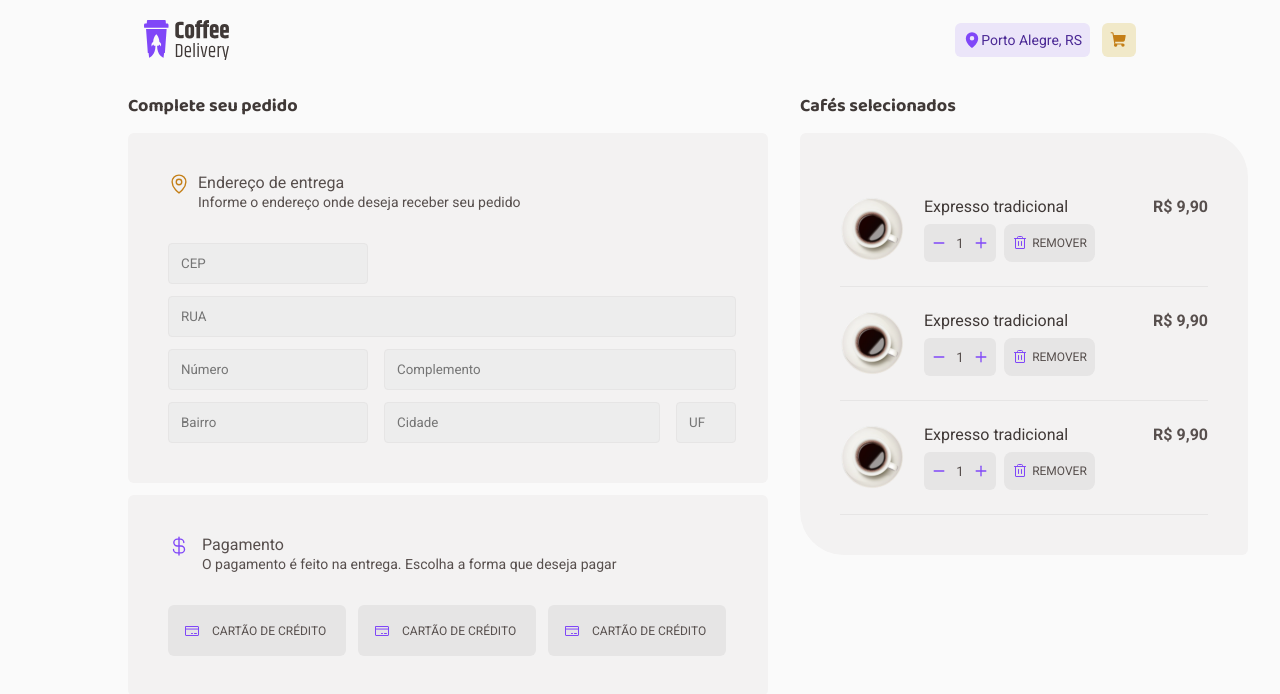
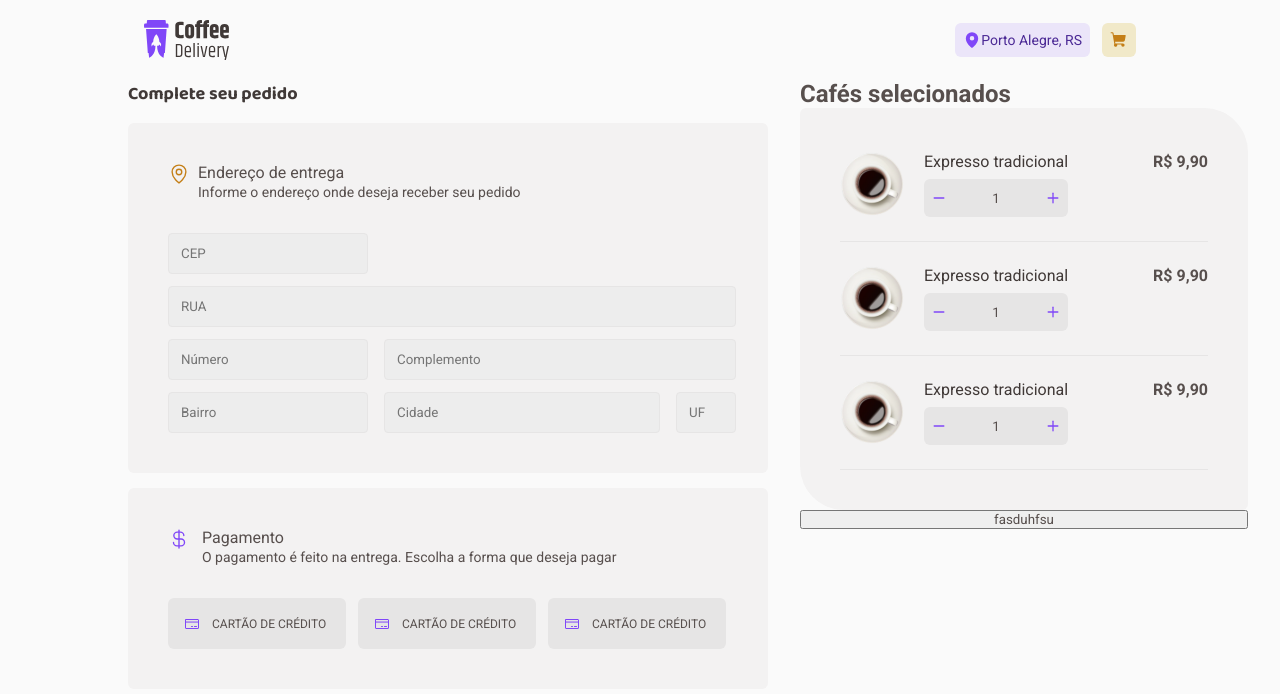
Before and after one commit to MayconSlv/Coffee-Delivery, a React (Vite) app: page /Checkout in a window 1280 px wide. Shown: the top 694 px of the page. Built offline with nearby package versions, Linux system fonts and the light colour scheme.

Commit message:
addresform component organization

```diff
--- a/src/pages/Checkout/components/AddressForm/index.tsx
+++ b/src/pages/Checkout/components/AddressForm/index.tsx
@@ -1,28 +1,13 @@
-import { MapPin } from 'phosphor-react'
-import { AddressTitle } from '../AddressTitle'
-import { AddressFormContainer, InputsLayout } from './styles'
-import { useTheme } from 'styled-components'
+import { AddressFormContainer } from './styles'
+import { AddressFormInputs } from './AddressForm'
+import { PaymentMethod } from '../PaymentMethod'
 
 export function AddressForm() {
-  const { colors } = useTheme()
-
   return (
     <AddressFormContainer>
-      <AddressTitle
-        title='Endereço de entrega'
-        subtitle='Informe o endereço onde deseja receber seu pedido'
-        icon={<MapPin size={22} color={colors['yellow-dark']} />}
-      />
-
-      <InputsLayout>
-        <input type='text' className='cep' placeholder='CEP' />
-        <input type='text' className='street' placeholder='RUA' />
-        <input type='number' placeholder='Número' />
-        <input type='text' className='complement' placeholder='Complemento' />
-        <input type='text' placeholder='Bairro' />
-        <input type='text' placeholder='Cidade' />
-        <input type='text' placeholder='UF' />
-      </InputsLayout>
+      <h2>Complete seu pedido</h2>
+      <AddressFormInputs />
+      <PaymentMethod />
     </AddressFormContainer>
   )
 }
--- a/src/pages/Checkout/components/AddressForm/styles.ts
+++ b/src/pages/Checkout/components/AddressForm/styles.ts
@@ -1,9 +1,18 @@
 import styled from 'styled-components'
 import { BaseCard } from '../../style'
 
-export const AddressFormContainer = styled(BaseCard)`
-  margin-bottom: 1.2rem;
+export const AddressFormContainer = styled.div`
+  h2 {
+    font-family: 'Baloo 2';
+    font-weight: 700;
+    font-size: 1.8rem;
+    color: ${({ theme }) => theme.colors['base-subtitle']};
+    margin-bottom: 1.5rem;
+  }
+`
 
+export const AddressCardContainer = styled(BaseCard)`
+  margin-bottom: 1.5rem;
   input {
     border: 1px solid ${({ theme }) => theme.colors['base-button']};
     background: ${({ theme }) => theme.colors['base-input']};
--- a/src/pages/Checkout/components/CoffeesCarts/CoffeCartCard/index.tsx
+++ b/src/pages/Checkout/components/CoffeesCarts/CoffeCartCard/index.tsx
@@ -2,7 +2,6 @@
 import { CoffeeCartCardContainer } from './styles'
 import cafe from '../../../../../../public/coffees/Type=Americano.svg'
 import { QuantityInput } from '../../../../../components/QuantityInput'
-import { RemoveButton } from '../RemoveButton'
 
 export function CoffeeCartCard() {
   return (
@@ -14,7 +13,6 @@ export function CoffeeCartCard() {
             <p>Expresso tradicional</p>
             <div className='icons'>
               <QuantityInput />
-              <RemoveButton />
             </div>
           </div>
         </div>
--- a/src/pages/Checkout/components/CoffeesCarts/RemoveButton/index.tsx
+++ /dev/null
@@ -1,11 +0,0 @@
-import { Trash } from 'phosphor-react'
-import { RemoveButtonContainer } from './styles'
-
-export function RemoveButton() {
-  return (
-    <RemoveButtonContainer>
-      <Trash size={16} />
-      REMOVER
-    </RemoveButtonContainer>
-  )
-}
--- a/src/pages/Checkout/components/CoffeesCarts/RemoveButton/styles.ts
+++ /dev/null
@@ -1,24 +0,0 @@
-import styled from 'styled-components'
-
-export const RemoveButtonContainer = styled.button.attrs({
-  type: 'button',
-})`
-  background: ${({ theme }) => theme.colors['base-button']};
-  border: none;
-  width: 9.1rem;
-  height: 3.8rem;
-  padding: 0 8px;
-  border-radius: 8px;
-
-  display: flex;
-  justify-content: center;
-  align-items: center;
-  gap: 4px;
-
-  font-size: 1.2rem;
-  color: ${({ theme }) => theme.colors['base-text']};
-
-  svg {
-    color: ${({ theme }) => theme.colors['base-purple']};
-  }
-`
--- a/src/pages/Checkout/components/CoffeesCarts/index.tsx
+++ b/src/pages/Checkout/components/CoffeesCarts/index.tsx
@@ -10,6 +10,8 @@ export function CoffeeCart() {
         <CoffeeCartCard />
         <CoffeeCartCard />
       </SelectedCoffees>
+
+      <button>fasduhfsu</button>
     </CoffeeCartContainer>
   )
 }
--- a/src/pages/Checkout/components/CoffeesCarts/sytles.ts
+++ b/src/pages/Checkout/components/CoffeesCarts/sytles.ts
@@ -1,12 +1,13 @@
 import styled from 'styled-components'
-import { BaseCard } from '../../style'
 
 export const CoffeeCartContainer = styled.div`
   display: flex;
   flex-direction: column;
 `
 
-export const SelectedCoffees = styled(BaseCard)`
+export const SelectedCoffees = styled.div`
+  background: ${({ theme }) => theme.colors['base-card']};
   border-radius: 6px 44px;
   width: 44.8rem;
+  padding: 20px 40px 40px;
 `
--- a/src/pages/Checkout/index.tsx
+++ b/src/pages/Checkout/index.tsx
@@ -1,15 +1,12 @@
 import { FormContainer } from './style'
 import { AddressForm } from './components/AddressForm'
-import { PaymentMethod } from './components/PaymentMethod'
 import { CoffeeCart } from './components/CoffeesCarts'
 
 export function Checkout() {
   return (
     <FormContainer className='container'>
       <div>
-        <h2>Complete seu pedido</h2>
         <AddressForm />
-        <PaymentMethod />
       </div>
 
       <CoffeeCart />
--- a/src/pages/Checkout/style.ts
+++ b/src/pages/Checkout/style.ts
@@ -3,17 +3,6 @@ import styled from 'styled-components'
 export const FormContainer = styled.form`
   display: flex;
   gap: 3.2rem;
-
-  div {
-    h2 {
-      color: ${({ theme }) => theme.colors['base-subtitle']};
-      font-family: 'Baloo 2';
-      font-size: 1.8rem;
-      font-weight: 700;
-      line-height: 2.3rem;
-      margin: 1.5rem 0;
-    }
-  }
 `
 
 export const BaseCard = styled.div`
```
